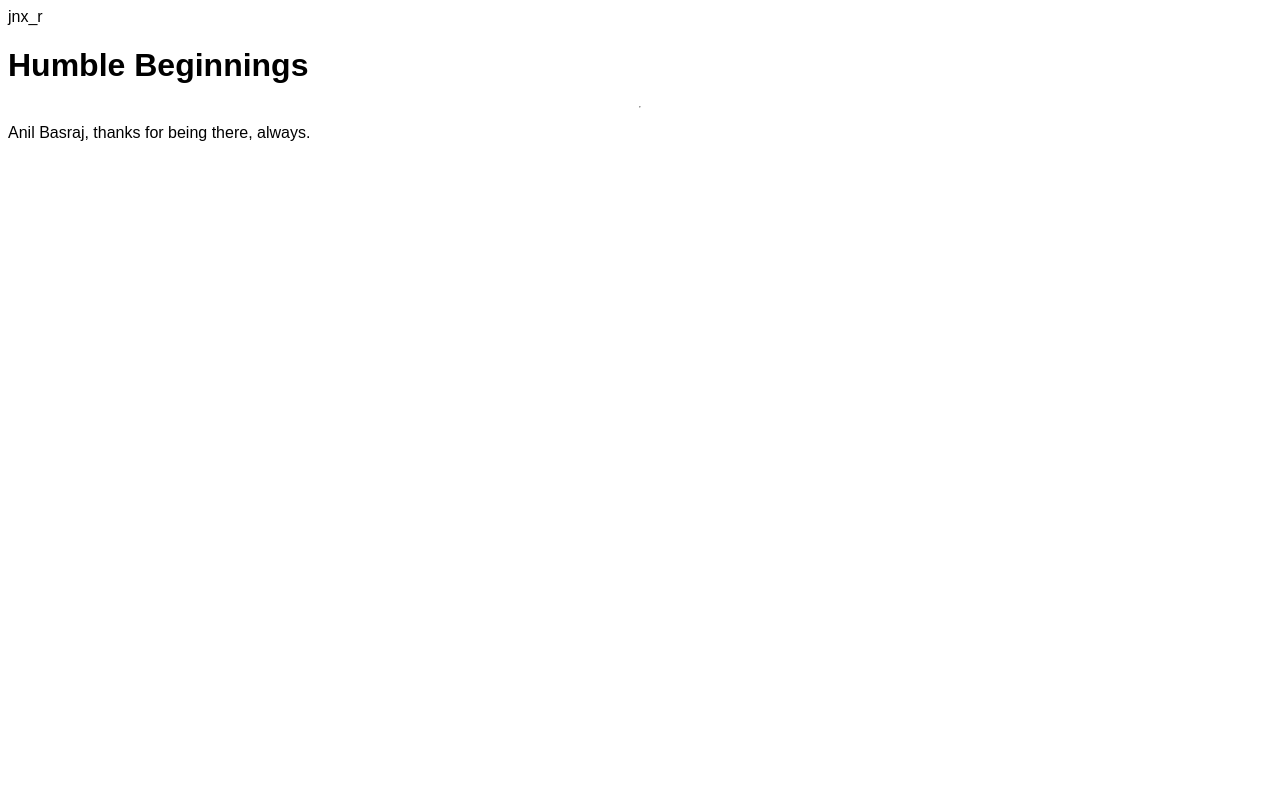
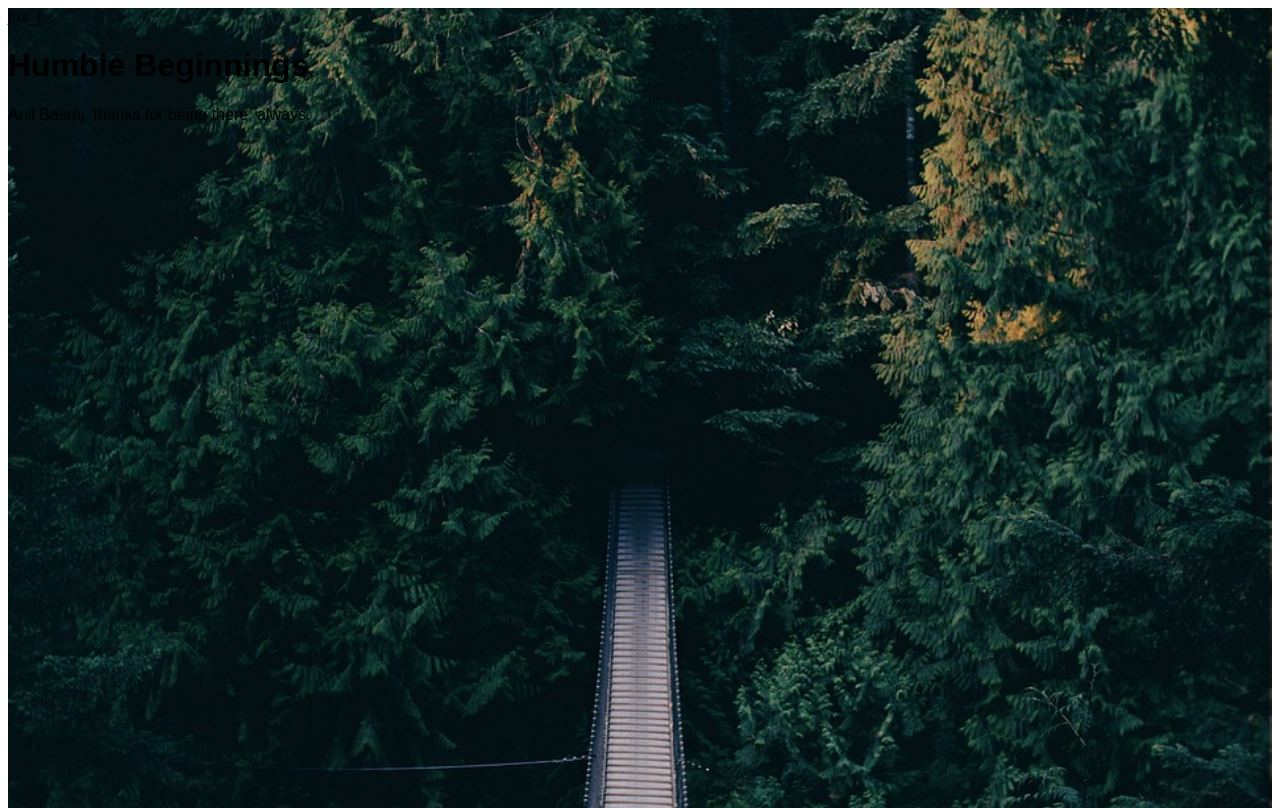
Before and after one commit to jnxr/information.exchange, a plain HTML site: page index.html in a window 1280 px wide. Drawn offline with Linux system fonts and the light colour scheme.

Commit message:
Update index.html

```diff
--- a/index.html
+++ b/index.html
@@ -17,7 +17,7 @@
 body,h1 {font-family: "Raleway", sans-serif}
 body, html {height: 100%}
 .bgimg {
-    background-image: url('/w3images/forestbridge.jpg');
+    background-image: url('/forestbridge.jpg');
     min-height: 100%;
     background-position: center;
     background-size: cover;
@@ -31,8 +31,7 @@ body, html {height: 100%}
   </div>
   <div class="w3-display-middle">
     <h1 class="w3-jumbo w3-animate-top">Humble Beginnings</h1>
-    <hr class="w3-border-grey" style="margin:auto;width:0%">
-    <p class="w3-large w3-center">Anil Basraj, thanks for being there, always.</p>
+        <p class="w3-large w3-center">Anil Basraj, thanks for being there, always.</p>
   </div>
 
 </div>
```
